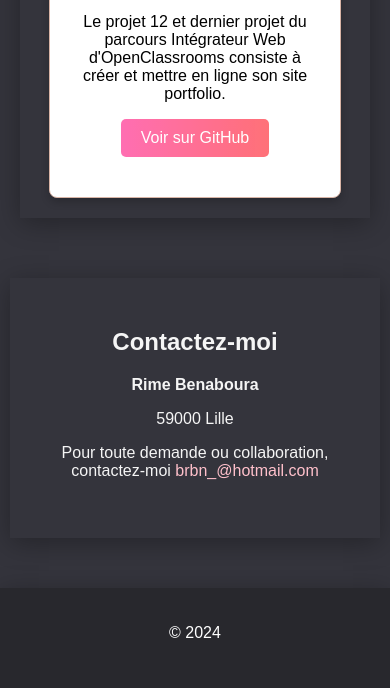
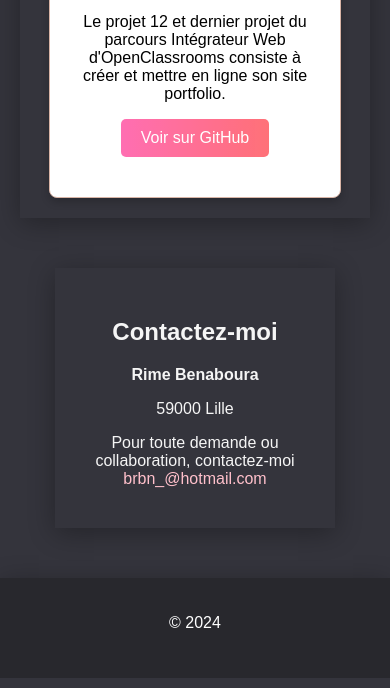
Before and after one commit to Rbnra/P12_Portfolio, a plain HTML site: page index.html in a window 390 px wide. Shown: the part 6730-7418 px from the top of the page. Drawn offline with Linux system fonts and the light colour scheme.

Commit message:
modification du style css

```diff
--- a/style.css
+++ b/style.css
@@ -158,12 +158,10 @@ canvas {
 
 #contact {
     padding: 50px 500px;
+    margin-top: -60px;
 }
 
 .contact-content {
-    display: flex;
-    justify-content: space-between;
-    align-items: flex-start;
     padding-top: 30px;
 }
 
@@ -333,7 +331,7 @@ canvas {
 @media (max-width: 1024px) and (min-width: 768px) {
 
     #contact {
-        padding: 0 150px 50px 150px;
+        padding: 50px 150px 50px 150px;
     }
 }
 
@@ -361,8 +359,8 @@ canvas {
     }
 
     .container4 {
-        margin-left: 10px;
-        margin-right: 10px;
+        margin-top: 50px;
+        width: 240px;
     }
 
     #navMenu ul li a i {
```
